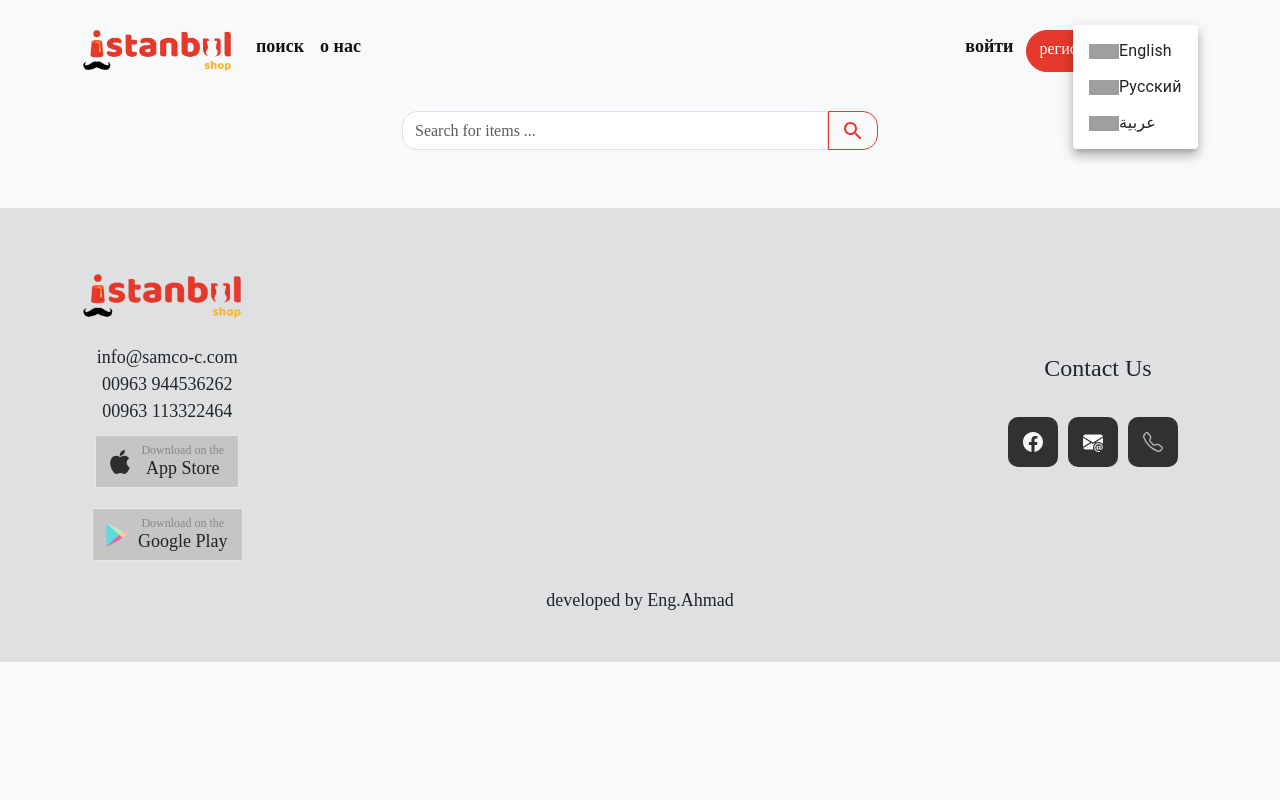
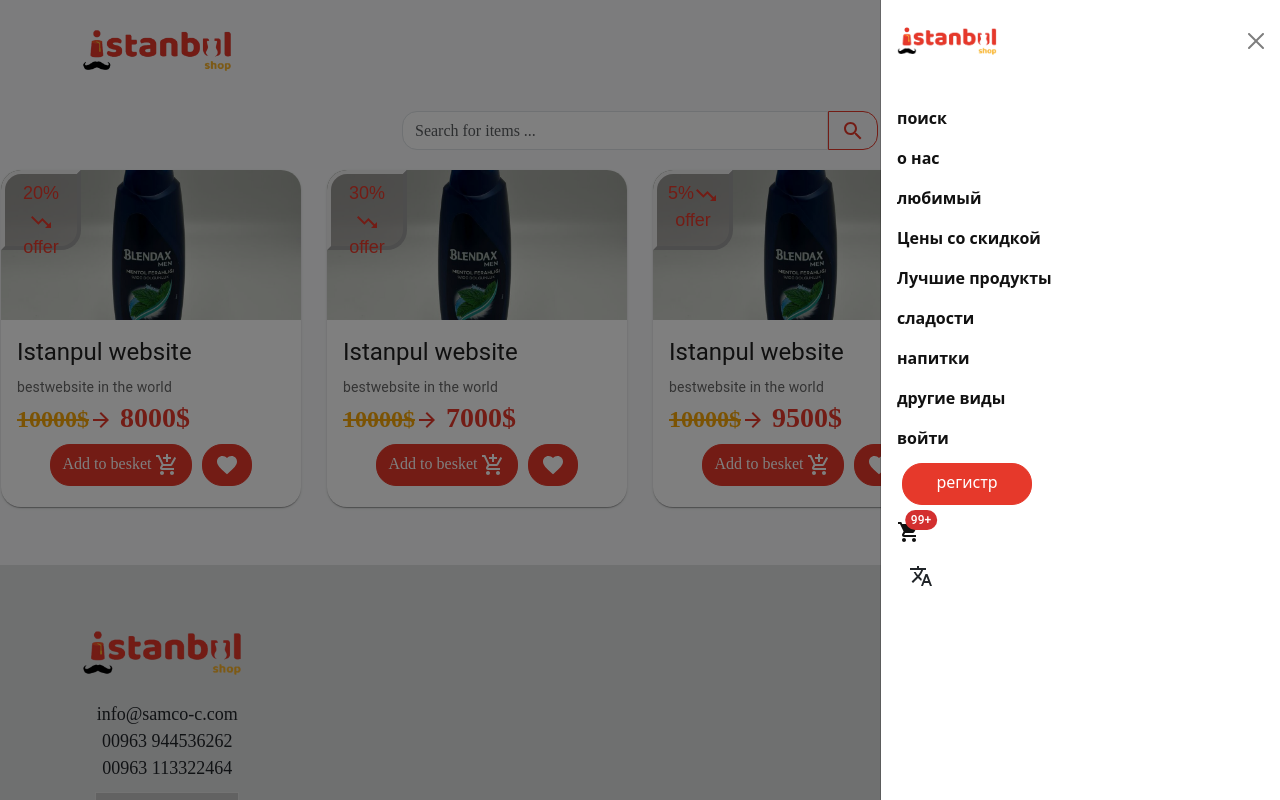
Before and after one commit to Ahmad-e/Istanpul, a React (Create React App) app: page /offers in a window 1280 px wide. Both pictures are taken after a click on the button 1174 px from the left and 48 px from the top of the page. Shown: the top 800 px of the page. Built offline with nearby package versions, Linux system fonts and the light colour scheme; grey boxes are pictures that could not be loaded.

Commit message:
https://github.com/Ahmad-e/Istanpul.git

```diff
--- a/src/App.css
+++ b/src/App.css
@@ -20,6 +20,10 @@
   font-weight: bold;
   color: var(--sec-color);
 }
+.d_n
+{
+  display: none;
+}
 .App_button
 {
   --bs-btn-color: #fff;
@@ -36,7 +40,7 @@
   --bs-btn-disabled-color: #fff;
   --bs-btn-disabled-bg: var(--main-color);
   --bs-btn-disabled-border-color: var(--main-color);
-    border-radius: 30px;
+    border-radius: 20px;
     height: 42px;
     transition: ease-in-out .15s ;
     margin: 5px;
--- a/src/App.js
+++ b/src/App.js
@@ -10,11 +10,13 @@
 import Singlin from './pages/singlin';
 import Login from './pages/login';
 import Aboutus from './pages/aboutus';
-import Down from './commponents/down'
+import Favoret from './pages/favorit'
+import Down from './commponents/down';
 import AdminApp from './Admin/adminApp';
 import { useSelector } from 'react-redux';
 import AdminHome from './Admin/adminHome';
-import AdminHeader from './Admin/adminHeader'
+import AdminHeader from './Admin/adminHeader';
+import Offers from './pages/offers'
 function App() {
   const Lang=useSelector((state) => state.counter.language);
 
@@ -30,6 +32,8 @@
             <Route path="login" element={<Login />} />
             <Route path="regester" element={<Singlin />} />
             <Route path="baket" element={<Baket />} />
+            <Route path="favorite" element={<Favoret />} />
+            <Route path="offers" element={<Offers />} />
             <Route path="admin" element={<AdminApp />} >
               <Route path="home" element={<AdminHome />} />
               <Route path="header" element={<AdminHeader/>} />
--- a/src/commponents/card.js
+++ b/src/commponents/card.js
@@ -4,7 +4,8 @@
 import CardMedia from '@mui/material/CardMedia';
 import Typography from '@mui/material/Typography';
 import { CardActionArea } from '@mui/material';
-
+import ArrowForwardIcon from '@mui/icons-material/ArrowForward';
+import TrendingDownIcon from '@mui/icons-material/TrendingDown';
 import AddShoppingCartIcon from '@mui/icons-material/AddShoppingCart';
 import FavoriteIcon from '@mui/icons-material/Favorite';
 import Button from 'react-bootstrap/Button';
@@ -17,33 +18,45 @@
     const disc = props.disc;
     const imageURL = props.imgURL;
     const price = props.price;
+    const offer = props.offer
 
 
     return(
-        <div className="card" >
-                <Card sx={{ maxWidth: 345 }}>
-                    <CardActionArea>
+        <div className="Card" >
+                <Card  style={{ borderRadius:"20px" }}  sx={{ maxWidth: 345 }}>
+                    <CardActionArea >
+                        <div className={"offer_div "+(offer ? (""):("d_n") )} >
+                        {offer}%<TrendingDownIcon/>  offer
+                        </div>
                         <CardMedia
                         component="img"
                         height="150"
                         image={imageURL}
                         alt="green iguana"
                         />
-                        <CardContent>
-                            <Typography gutterBottom variant="h5" component="div">
+                        <CardContent style={{ textAlign:"start" }} >
+                            <Typography style={{ textAlign:"start" }} gutterBottom variant="h5" component="div">
                             {name}
                             </Typography>
-                            <Typography variant="body2" color="text.secondary">
+                            <Typography style={{ textAlign:"start" }} variant="body2" color="text.secondary">
                                 {disc}
                             </Typography>
-                            <Button className="App_button"><AddShoppingCartIcon /></Button>
-                            <Button className="App_button"><FavoriteIcon /></Button><br/>
-                            <div className="gold-color">
-                                {price+" $"}
+                            <div  className={"gold-color salary "+(offer ? ("consoled_text"):("") )}>
+                                {price+"$ "}
                             </div>
+                            <div className={"App-text offer_salary "+(offer ? (""):("d_n") )}>
+                               <ArrowForwardIcon/> {(price-(price*offer/100))+"$ "}
+                            </div>
+                            <br/>
+                            <div style={{ textAlign:"center" }}>
+                                <Button className="App_button">Add to besket <AddShoppingCartIcon /></Button>
+                                <Button className="App_button"><FavoriteIcon /></Button>
+                            </div>
+
                         </CardContent>
                     </CardActionArea>
                 </Card>
+
         </div>
     )
 }
--- a/src/commponents/header.js
+++ b/src/commponents/header.js
@@ -43,7 +43,7 @@
 
     return(
         <>
-        <Navbar  collapseOnSelect expand="md" className="bg-body-tertiary">
+        <Navbar  collapseOnSelect expand="xxlg" className="bg-body-tertiary">
          <Container>
           <Navbar.Brand href="/">
           <img
@@ -75,11 +75,17 @@
                 <Nav className=" flex-grow-1 pe-3">
                     <Nav.Link className="app_link" href="/search">{Lang==="Ar" ? ("البحث") : Lang==="En"? ("Search") : "поиск"}</Nav.Link>
                     <Nav.Link className="app_link" href="/aboutus">{Lang==="Ar" ? ("معلومات عنا") : Lang==="En"? ("about us") : "о нас"}</Nav.Link>
+                    <Nav.Link className="app_link" href="/favorite">{Lang==="Ar" ? (" المفضلة ") : Lang==="En"? ("favorite") : "любимый"}</Nav.Link>
+                    <Nav.Link className="app_link" href="/offers">{Lang==="Ar" ? (" العروض ") : Lang==="En"? ("offers") : "Цены со скидкой"}</Nav.Link>
+                    <Nav.Link className="app_link" href="/">{Lang==="Ar" ? (" أفضل المنتجات ") : Lang==="En"? (" best broduct") : "Лучшие продукты"}</Nav.Link>
+                    <Nav.Link className="app_link" href="/">{Lang==="Ar" ? (" الحلويات ") : Lang==="En"? (" sweets ") : "сладости"}</Nav.Link>
+                    <Nav.Link className="app_link" href="/">{Lang==="Ar" ? (" المشروبات ") : Lang==="En"? (" drinks ") : "напитки"}</Nav.Link>
+                    <Nav.Link className="app_link" href="/">{Lang==="Ar" ? (" أنواع أُخرى ") : Lang==="En"? (" other kinds ") : "другие виды"}</Nav.Link>
 
                 </Nav>
                 <Nav>
                     <Nav.Link className="app_link" eventKey={2} href="/login">{Lang==="Ar" ? ("تسجيل دخول") : Lang==="En"? ("login") : "войти"}</Nav.Link>
-                    <Button href="/regester" className="App_button">{Lang==="Ar" ? ("تسجيل حساب") : Lang==="En"? ("Regester") : "регистр"}</Button>
+                    <Button href="/regester" style={{ width:"130px" }} className="App_button">{Lang==="Ar" ? ("تسجيل حساب") : Lang==="En"? ("Regester") : "регистр"}</Button>
                     <Nav.Link  className="app_link" href="/baket">
                         <Badge color="secondary" badgeContent={100} color="error">
                             <ShoppingCartIcon />
@@ -112,9 +118,9 @@
                             open={Boolean(anchorEl)}
                             onClose={handleClose}
                         >
-                            <MenuItem onClick={()=>setLanguage('En')}><img className="ALM" src="https://flagcdn.com/us.svg"/>English</MenuItem>
-                            <MenuItem onClick={()=>setLanguage('Ru')}><img className="ALM" src="https://flagcdn.com/ru.svg"/>Русский</MenuItem>
-                            <MenuItem onClick={()=>setLanguage('Ar')}><img className="ALM" src="https://flagcdn.com/sy.svg"/>عربية </MenuItem>
+                            <MenuItem onClick={()=>setLanguage('En')}><img className="ALM" src="https://flagcdn.com/w320/gb.png"/> English </MenuItem>
+                            <MenuItem onClick={()=>setLanguage('Ru')}><img className="ALM" src="https://flagcdn.com/ru.svg"/> Русский </MenuItem>
+                            <MenuItem onClick={()=>setLanguage('Ar')}><img className="ALM" src="https://flagcdn.com/w320/sa.png"/> عربية </MenuItem>
                         </Menu>
                         </div>
                     )}
@@ -130,7 +136,7 @@
                 className="text-search"
                 aria-label="Search"
                 />
-                <Button variant="outline-success" className="search_button"><SearchIcon /></Button>
+                <Button  variant="outline-success" className="search_button"><SearchIcon /></Button>
             </Form>
         </Row>
         </>
--- a/src/commponents/style.css
+++ b/src/commponents/style.css
@@ -15,6 +15,8 @@
 {
     width: 30px;
     height: 15px;
+    margin: 7px;
+
 }
 .search_form
 {
@@ -46,11 +48,46 @@
 {
     border-radius: 15px 0px 0px 15px;
 }
-.card
+/*card start*/
+.Card
 {
     max-width: 300px;
     margin: 10px auto;
 }
+.offer_div
+{
+  width: 80px;
+  height: 80px;
+  color: var(--main-color);
+  position: absolute;
+  border-radius:  20px 0px 20px 0px;
+  font-family: fantasy;
+  padding: 6px;
+  border-width: 4px;
+  border-style: outset;
+  background-color: rgba(151, 145, 145, 0.5);
+}
+.salary
+{
+  font-weight: bold;
+  text-align: start;
+  color: var(--sec-color);
+  font-size: 24px;
+  display: inline-block;
+}
+.offer_salary
+{
+  font-weight: bold;
+  text-align: start;
+  color: var(--main-color);
+  font-size: 28px;
+  display: inline-block;
+}
+.consoled_text
+{
+  text-decoration: line-through;
+}
+/* card end*/
   /* start contact style */
   .contact {
     background-color: rgb(0 0 0 / 10%);
--- /dev/null
+++ b/src/pages/favorit.js
@@ -0,0 +1,31 @@
+import { useSelector } from 'react-redux';
+import Row from 'react-bootstrap/Row';
+import Col from 'react-bootstrap/Col';
+import Test from '../test.jpg';
+import Test2 from '../LOGO.png';
+import CardItem from '../commponents/card'
+const Favorit =()=>{
+    const Lang=useSelector((state) => state.counter.language);
+    return(
+        <div>
+            <div>
+            <br/><br/>{Lang==="Ar" ? ("هنا العناصر التي تم اختيارها كمفضلة أثناء التسوق") : Lang==="En"? ("Here are the items that were chosen as favorites while shopping") : "Вот товары, которые были выбраны в качестве фаворитов при покупках"}<br/><br/>
+            </div>
+            <Row className="justify-content-center">
+                <Col lg={3} md={6} sm={12} >
+                    <CardItem id={0} imgURL={Test} name="Istanpul website" disc="bestwebsite in the world" price="10000" />
+                </Col>
+                <Col lg={3} md={6} sm={12} >
+                    <CardItem id={0} imgURL={Test} name="Istanpul website" disc="bestwebsite in the world" price="10000" />
+                </Col>
+                <Col lg={3} md={6} sm={12} >
+                    <CardItem id={0} imgURL={Test2} name="Istanpul website" disc="bestwebsite in the world" price="10000" />
+                </Col>
+                <Col lg={3} md={6} sm={12} >
+                    <CardItem id={0} imgURL={Test} name="Istanpul website" disc="bestwebsite in the world" price="10000" />
+                </Col>
+            </Row>
+        </div>
+    )
+}
+export default Favorit
--- a/src/pages/home.js
+++ b/src/pages/home.js
@@ -3,7 +3,7 @@
 import Button from 'react-bootstrap/Button';
 import Row from 'react-bootstrap/Row';
 import Col from 'react-bootstrap/Col';
-import Test from '../LOGO.png';
+import Test from '../test.jpg';
 import CardItem from '../commponents/card'
 import { useSelector } from 'react-redux';
 
@@ -15,16 +15,16 @@
 
     return(
       <>
-        <Container className="section pt-5" >
+        <Container className="section pt-5 " >
         <div className="row justify-content-center mt-5 mb-5 d-flex align-items-center text-lg-start">
           <div className="box col-lg-4 col-md-5" >
-            <h1> <span className="App-text">{Lang==="Ar" ? ("إسطنبول") : Lang==="En"? ("Istanbul") : "Стамбул"}</span> <span className="gold-color i_font">{Lang==="Ar" ? ("إسطنبول") : Lang==="En"? ("shop") : "магазин"}</span>  </h1>
+            <h1> <span className="App-text">{Lang==="Ar" ? ("إسطنبول") : Lang==="En"? ("Istanbul") : "Стамбул"}</span> <span className="gold-color i_font">{Lang==="Ar" ? ("شوب") : Lang==="En"? ("shop") : "магазин"}</span>  </h1>
             <p style={{ fontSize:"medium" }} className="opacity-75 mt-4">{Lang==="Ar" ? (" تمتع بتجربة تسوق فريدة من أجل اختيارات أفضل" ) : Lang==="En"? ("Enjoy a unique shopping experience for the best choice") : "Наслаждайтесь уникальным опытом покупок и делайте лучший выбор"} </p>
             <div className="mt-5 mb-5">
             <Button href="/regester" className="App_button">{Lang==="Ar" ? ("ابدأ التسوق") : Lang==="En"? ("GET STARTED") : "Начать покупки"}</Button>
             </div>
           </div>
-          <div style={{ textAlign:"center" }} className="img-fluid col-lg-7 col-md-5 d-none d-md-block">
+          <div style={{ textAlign:"center" }} className="img-fluid col-lg-7 col-md-6 d-md-block">
             <HomePage />
           </div>
         </div>
@@ -44,7 +44,7 @@
           </span>
 
         </div>
-        <Row className="justify-content-center">
+        <Row className="justify-content-center ">
                             <Col lg={3} md={6} sm={12} >
                                 <CardItem id={0} imgURL={Test} name="Istanpul website" disc="bestwebsite in the world" price="10000" />
                             </Col>
--- a/src/pages/login.js
+++ b/src/pages/login.js
@@ -10,6 +10,7 @@
 import Button from 'react-bootstrap/Button';
 import 'react-international-phone/style.css';
 import { useSelector } from 'react-redux';
+import { PhoneInput } from 'react-international-phone';
 
 const Login =()=>{
     const Lang=useSelector((state) => state.counter.language);
@@ -18,10 +19,16 @@
     const handleMouseDownPassword = (event) => {
         event.preventDefault();
       };
-
+      const [phone, setPhone] = useState('');
 
     return(
         <div dir="ltr" className="sign">
+            <br/>
+            <PhoneInput
+                defaultCountry="ru"
+                value={phone}
+                onChange={(phone) => setPhone(phone)}
+            /><br/>
             <FormControl sx={{ m: 1, width: '25ch' }} variant="standard">
                 <InputLabel htmlFor="standard-adornment-password">{Lang==="Ar" ? ("كلمة السر") : Lang==="En"? ("password") : "пароль"}</InputLabel>
                 <Input
@@ -39,8 +46,8 @@
                     </InputAdornment>
                     }
                 />
-            </FormControl><br/>
-            <TextField error helperText="Incorrect entry." sx={{ m: 1, width: '25ch' }}  id="standard-basic" label={Lang==="Ar" ? ("الإيميل") : Lang==="En"? ("email") : "электронная почта"} variant="standard" /><br/><br/><br/><br/>
+            </FormControl>
+            <br/><br/><br/>
 
             <Button href="/login" className="App_button"> {Lang==="Ar" ? ("إرسال") : Lang==="En"? ("submit") : "отправлять"} </Button><br/><br/>
             <a href="/regester" className="App_link" > {Lang==="Ar" ? ("أنا لا أملك حساب") : Lang==="En"? ("I don't have an account") : "у меня нет аккаунта"} </a>
--- /dev/null
+++ b/src/pages/offers.js
@@ -0,0 +1,27 @@
+import { useSelector } from 'react-redux';
+import Row from 'react-bootstrap/Row';
+import Col from 'react-bootstrap/Col';
+import Test from '../test.jpg';
+import CardItem from '../commponents/card';
+
+const Offers =()=>{
+    return(
+        <div>
+            <Row className="justify-content-center">
+                <Col xlg={2} lg={3} md={5} sm={12} >
+                    <CardItem id={0} imgURL={Test} name="Istanpul website" disc="bestwebsite in the world" price="10000" offer="20" />
+                </Col>
+                <Col xlg={2} lg={3} md={5} sm={12} >
+                    <CardItem id={0} imgURL={Test} name="Istanpul website" disc="bestwebsite in the world" price="10000" offer="30" />
+                </Col>
+                <Col xlg={2} lg={3} md={5} sm={12} >
+                    <CardItem id={0} imgURL={Test} name="Istanpul website" disc="bestwebsite in the world" price="10000" offer="5" />
+                </Col>
+                <Col xlg={2} lg={3} md={5} sm={12} >
+                    <CardItem id={0} imgURL={Test} name="Istanpul website" disc="bestwebsite in the world" price="10000" offer="50" />
+                </Col>
+            </Row>
+        </div>
+    )
+}
+export default Offers
--- a/src/pages/singlin.js
+++ b/src/pages/singlin.js
@@ -24,6 +24,34 @@
         event.preventDefault();
       };
 
+    const [errorName,setErrorName] = useState(false);
+    const [errorEmail,setErrorEmail] = useState(false);
+    const [errorPassword,setErrorPassword] = useState(false);
+    const sent = () =>{
+        const name = document.getElementById("Name").value;
+        const email = document.getElementById("Email").value;
+        const password = document.getElementById("Pass").value;
+        const phone_numper = phone
+        let re = /^(([^<>()\[\]\\.,;:\s@"]+(\.[^<>()\[\]\\.,;:\s@"]+)*)|(".+"))@((\[[0-9]{1,3}\.[0-9]{1,3}\.[0-9]{1,3}\.[0-9]{1,3}])|(([a-zA-Z\-0-9]+\.)+[a-zA-Z]{2,}))$/;
+
+        if(!name)
+            setErrorName(true)
+        else
+            setErrorName(false)
+
+        if(password.length<8)
+            setErrorPassword(true)
+        else
+            setErrorPassword(false)
+
+        if(re.test(email))
+            setErrorEmail(false);
+        else
+            setErrorEmail(true)
+
+        if(name && email && password && phone_numper)
+            console.log("tmam")
+    }
 
     const [age, setAge] = useState('');
 
@@ -34,10 +62,13 @@
     return(
 
         <div dir="ltr" className="sign">
-            <FormControl sx={{ m: 1, width: '25ch' }} variant="standard">
+
+            <TextField error={errorName} helperText="Incorrect entry." sx={{ m: 1, width: '25ch' }}  id="Name" label={Lang==="Ar" ? ("الاسم") : Lang==="En"? ("name") : "имя"} variant="standard" /><br/>
+            <TextField error={errorEmail}  helperText="Incorrect entry." sx={{ m: 1, width: '25ch' }}  id="Email" label={Lang==="Ar" ? ("الإيميل") : Lang==="En"? ("email") : "электронная почта"} variant="standard" /><br/>
+            <FormControl error={errorPassword} sx={{ m: 1, width: '25ch' }} variant="standard">
                 <InputLabel htmlFor="standard-adornment-password">{Lang==="Ar" ? ("كلمة السر") : Lang==="En"? ("password") : "пароль"}</InputLabel>
                 <Input
-                    id="standard-adornment-password"
+                    id="Pass"
                     type={showPassword ? 'text' : 'password'}
                     endAdornment={
                     <InputAdornment position="end">
@@ -51,10 +82,10 @@
                     </InputAdornment>
                     }
                 />
-            </FormControl><br/>
-            <TextField error helperText="Incorrect entry." sx={{ m: 1, width: '25ch' }}  id="standard-basic" label={Lang==="Ar" ? ("الاسم") : Lang==="En"? ("name") : "имя"} variant="standard" /><br/>
-            <TextField error helperText="Incorrect entry." sx={{ m: 1, width: '25ch' }}  id="standard-basic" label={Lang==="Ar" ? ("الإيميل") : Lang==="En"? ("email") : "электронная почта"} variant="standard" /><br/><br/>
+            </FormControl>
+            <br/><br/><br/>
             <PhoneInput
+                id="phone"
                 defaultCountry="ru"
                 value={phone}
                 onChange={(phone) => setPhone(phone)}
@@ -78,8 +109,9 @@
                         <MenuItem value={30}>Local products</MenuItem>
                         <MenuItem value={30}>Imported products</MenuItem>
                     </Select>
-            </FormControl><br/><br/>
-            <Button href="/regester" className="App_button"> {Lang==="Ar" ? ("إرسال") : Lang==="En"? ("submit") : "отправлять"} </Button><br/><br/><br/>
+            </FormControl><br/>
+
+            <Button onClick={()=>sent()} className="App_button"> {Lang==="Ar" ? ("إرسال") : Lang==="En"? ("submit") : "отправлять"} </Button><br/><br/><br/>
             <a href="/login" className="App_link" > {Lang==="Ar" ? ("أنا أملك حساب") : Lang==="En"? ("I have account") : "у меня есть аккаунт"} </a>
 
         </div>
--- a/src/pages/style.css
+++ b/src/pages/style.css
@@ -65,7 +65,7 @@
 {
     display: inline-block;
 
-    border-radius: 7px;
+    border-radius: 20px;
     padding: 30px;
     margin: 30px;
     transition: ease-in-out 2s ;
```
